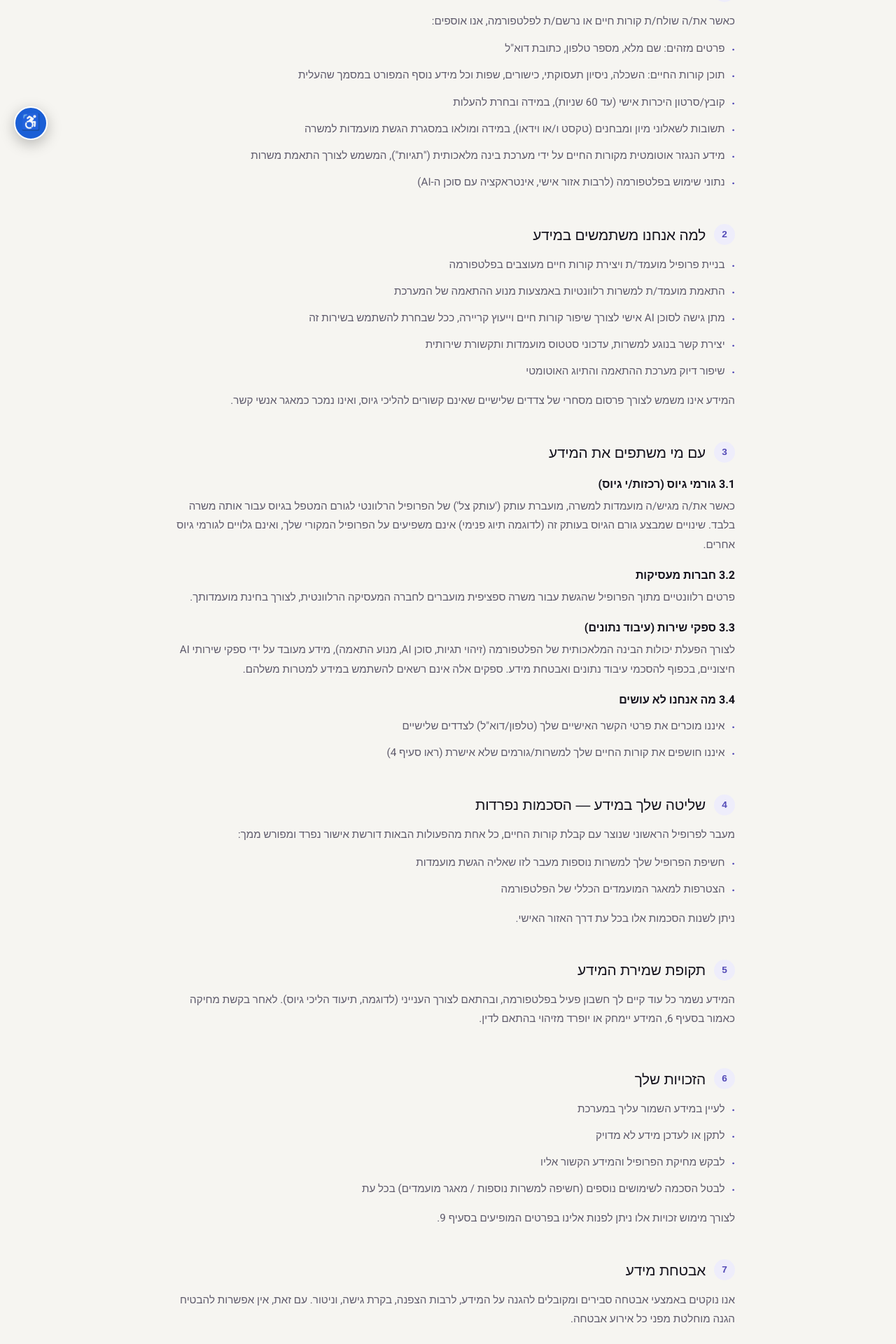
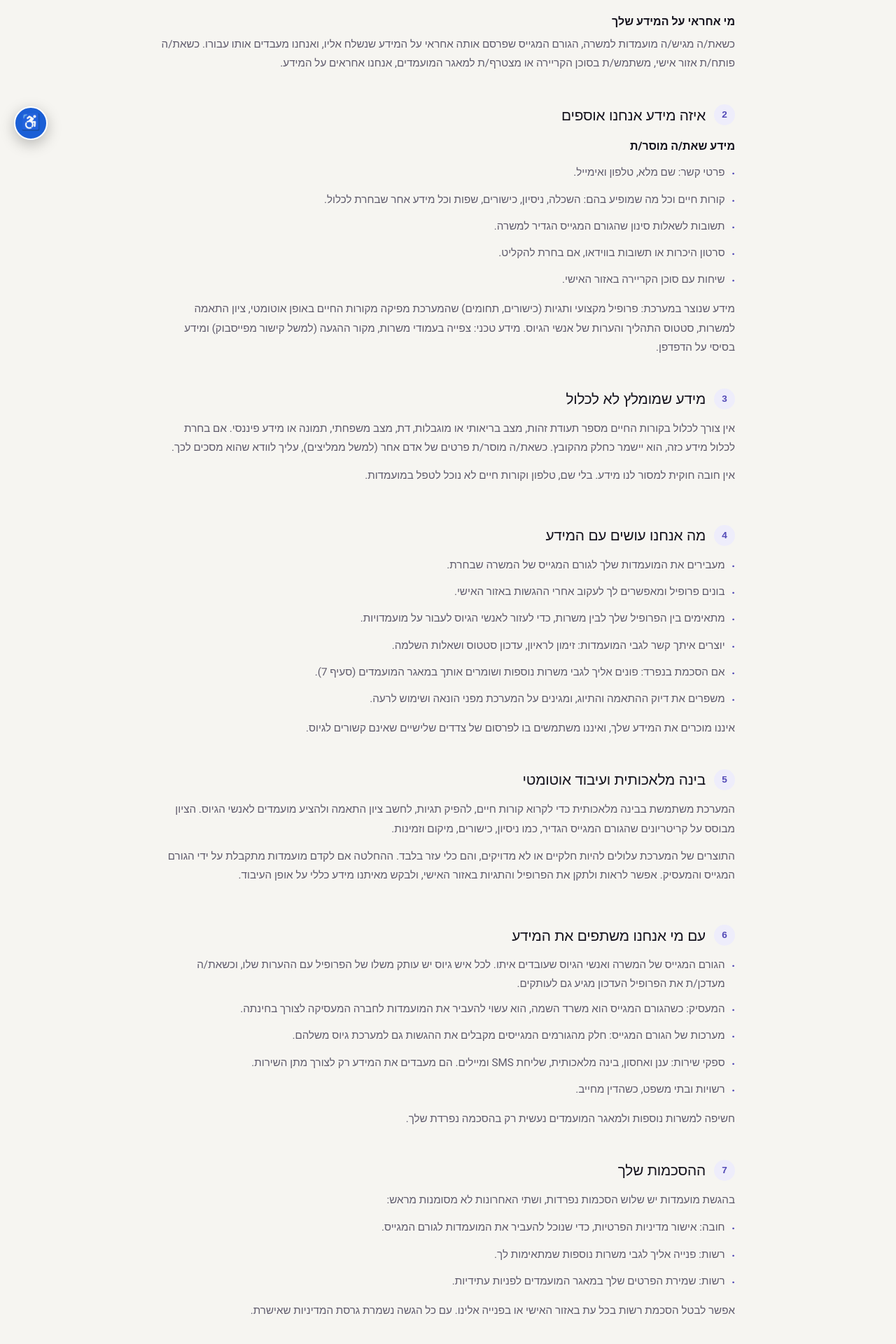
Before and after one commit to Giladben/hiro-website, a Next.js app: page /privacy in a window 1280 px wide. Shown: the part 580-2500 px from the top of the page at 70% size. Built offline with nearby package versions, Linux system fonts and the light colour scheme; a web font is replaced by a local one.

Commit message:
Legal: publish candidate privacy policy and terms (business-user duties, jurisdiction); fix operator entity to osek murshe

```diff
--- a/app/accessibility/page.tsx
+++ b/app/accessibility/page.tsx
@@ -11,7 +11,7 @@ const sections: LegalSection[] = [
     num: '1',
     title: 'מחויבות לנגישות',
     paragraphs: [
-      'מימד אנושי בע"מ, המפעילה את HirO, רואה חשיבות רבה במתן שירות שווה ונגיש לכלל הגולשים, לרבות אנשים עם מוגבלות. אנו פועלים להנגיש את האתר בהתאם לתקן הישראלי (ת"י) 5568 לנגישות תכנים באינטרנט ברמת AA, המבוסס על הנחיות WCAG 2.1 הבינלאומיות.',
+      'מימד אנושי, המפעילה את HirO, רואה חשיבות רבה במתן שירות שווה ונגיש לכלל הגולשים, לרבות אנשים עם מוגבלות. אנו פועלים להנגיש את האתר בהתאם לתקן הישראלי (ת"י) 5568 לנגישות תכנים באינטרנט ברמת AA, המבוסס על הנחיות WCAG 2.1 הבינלאומיות.',
     ],
   },
   {
@@ -57,7 +57,7 @@ export default function AccessibilityStatementPage() {
     <LegalPage
       badge="טיוטה — לעריכה ואישור"
       title="הצהרת נגישות — HirO"
-      intro={'הצהרה זו מתארת את מאמצי הנגישות של פלטפורמת HirO, המופעלת על ידי מימד אנושי בע"מ, ומהווה טיוטת עבודה להשלמת הפרטים החסרים ואישור.'}
+      intro={'הצהרה זו מתארת את מאמצי הנגישות של פלטפורמת HirO, המופעלת על ידי מימד אנושי, ומהווה טיוטת עבודה להשלמת הפרטים החסרים ואישור.'}
       sections={sections}
       note="יש להשלים את הפרטים המסומנים ([להשלמה]), למנות רכז/ת נגישות רשמי/ת ולערוך בדיקת נגישות מקצועית (ידנית, לא רק אוטומטית) לפני פרסום סופי של ההצהרה."
     />
--- a/app/privacy/page.tsx
+++ b/app/privacy/page.tsx
@@ -1,117 +1,186 @@
 import type { Metadata } from 'next'
 import { LegalPage, type LegalSection } from '@/components/legal/LegalPage'
 
+// When this text changes: update UPDATED below and PRIVACY_POLICY_VERSION in lib/legal.ts.
+const UPDATED = '25 באוקטובר 2026'
+const CONTACT = 'privacy@hiro.co.il'
+
 export const metadata: Metadata = {
   title: 'מדיניות פרטיות — Hiro',
-  description: 'מדיניות הפרטיות של פלטפורמת Hiro עבור מועמדים — אילו נתונים נאספים, כיצד הם משמשים ועם מי הם משותפים.',
+  description: 'מדיניות הפרטיות של HirO למועמדים: איזה מידע נאסף, איך משתמשים בו, עם מי משתפים אותו ומה הזכויות שלך.',
 }
 
 const sections: LegalSection[] = [
   {
     num: '1',
-    title: 'איזה מידע אנחנו אוספים',
-    intro: 'כאשר את/ה שולח/ת קורות חיים או נרשם/ת לפלטפורמה, אנו אוספים:',
-    bullets: [
-      'פרטים מזהים: שם מלא, מספר טלפון, כתובת דוא"ל',
-      'תוכן קורות החיים: השכלה, ניסיון תעסוקתי, כישורים, שפות וכל מידע נוסף המפורט במסמך שהעלית',
-      'קובץ/סרטון היכרות אישי (עד 60 שניות), במידה ובחרת להעלות',
-      'תשובות לשאלוני מיון ומבחנים (טקסט ו/או וידאו), במידה ומולאו במסגרת הגשת מועמדות למשרה',
-      'מידע הנגזר אוטומטית מקורות החיים על ידי מערכת בינה מלאכותית ("תגיות"), המשמש לצורך התאמת משרות',
-      'נתוני שימוש בפלטפורמה (לרבות אזור אישי, אינטראקציה עם סוכן ה-AI)',
+    title: 'מי אנחנו ועל מה המדיניות חלה',
+    paragraphs: [
+      'HirO היא מערכת לגיוס עובדים המופעלת על ידי מימד אנושי (עוסק מורשה), רח\' ההגנה 37, נתיבות ("אנחנו"). במערכת משתמשים משרדי השמה וארגונים שמגייסים עובדים ("הגורם המגייס").',
+      'המדיניות חלה על האתר hiro.co.il, על הגשת מועמדות למשרות, על האזור האישי למועמדים ועל סוכן הקריירה. היא לא חלה על אתרים ומערכות של צדדים שלישיים, לרבות מעסיקים.',
+    ],
+    subsections: [
+      {
+        title: 'מי אחראי על המידע שלך',
+        body: 'כשאת/ה מגיש/ה מועמדות למשרה, הגורם המגייס שפרסם אותה אחראי על המידע שנשלח אליו, ואנחנו מעבדים אותו עבורו. כשאת/ה פותח/ת אזור אישי, משתמש/ת בסוכן הקריירה או מצטרף/ת למאגר המועמדים, אנחנו אחראים על המידע.',
+      },
     ],
   },
   {
     num: '2',
-    title: 'למה אנחנו משתמשים במידע',
+    title: 'איזה מידע אנחנו אוספים',
+    subsections: [
+      { title: 'מידע שאת/ה מוסר/ת' },
+    ],
     bullets: [
-      'בניית פרופיל מועמד/ת ויצירת קורות חיים מעוצבים בפלטפורמה',
-      'התאמת מועמד/ת למשרות רלוונטיות באמצעות מנוע ההתאמה של המערכת',
-      'מתן גישה לסוכן AI אישי לצורך שיפור קורות חיים וייעוץ קריירה, ככל שבחרת להשתמש בשירות זה',
-      'יצירת קשר בנוגע למשרות, עדכוני סטטוס מועמדות ותקשורת שירותית',
-      'שיפור דיוק מערכת ההתאמה והתיוג האוטומטי',
+      'פרטי קשר: שם מלא, טלפון ואימייל.',
+      'קורות חיים וכל מה שמופיע בהם: השכלה, ניסיון, כישורים, שפות וכל מידע אחר שבחרת לכלול.',
+      'תשובות לשאלות סינון שהגורם המגייס הגדיר למשרה.',
+      'סרטון היכרות או תשובות בווידאו, אם בחרת להקליט.',
+      'שיחות עם סוכן הקריירה באזור האישי.',
     ],
-    closing: 'המידע אינו משמש לצורך פרסום מסחרי של צדדים שלישיים שאינם קשורים להליכי גיוס, ואינו נמכר כמאגר אנשי קשר.',
+    closing: 'מידע שנוצר במערכת: פרופיל מקצועי ותגיות (כישורים, תחומים) שהמערכת מפיקה מקורות החיים באופן אוטומטי, ציון התאמה למשרות, סטטוס התהליך והערות של אנשי הגיוס. מידע טכני: צפייה בעמודי משרות, מקור ההגעה (למשל קישור מפייסבוק) ומידע בסיסי על הדפדפן.',
   },
   {
     num: '3',
-    title: 'עם מי משתפים את המידע',
-    subsections: [
-      {
-        title: '3.1 גורמי גיוס (רכזות/י גיוס)',
-        body: 'כאשר את/ה מגיש/ה מועמדות למשרה, מועברת עותק (\'עותק צל\') של הפרופיל הרלוונטי לגורם המטפל בגיוס עבור אותה משרה בלבד. שינויים שמבצע גורם הגיוס בעותק זה (לדוגמה תיוג פנימי) אינם משפיעים על הפרופיל המקורי שלך, ואינם גלויים לגורמי גיוס אחרים.',
-      },
-      {
-        title: '3.2 חברות מעסיקות',
-        body: 'פרטים רלוונטיים מתוך הפרופיל שהגשת עבור משרה ספציפית מועברים לחברה המעסיקה הרלוונטית, לצורך בחינת מועמדותך.',
-      },
-      {
-        title: '3.3 ספקי שירות (עיבוד נתונים)',
-        body: 'לצורך הפעלת יכולות הבינה המלאכותית של הפלטפורמה (זיהוי תגיות, סוכן AI, מנוע התאמה), מידע מעובד על ידי ספקי שירותי AI חיצוניים, בכפוף להסכמי עיבוד נתונים ואבטחת מידע. ספקים אלה אינם רשאים להשתמש במידע למטרות משלהם.',
-      },
-      {
-        title: '3.4 מה אנחנו לא עושים',
-      },
-    ],
-    bullets: [
-      'איננו מוכרים את פרטי הקשר האישיים שלך (טלפון/דוא"ל) לצדדים שלישיים',
-      'איננו חושפים את קורות החיים שלך למשרות/גורמים שלא אישרת (ראו סעיף 4)',
+    title: 'מידע שמומלץ לא לכלול',
+    paragraphs: [
+      'אין צורך לכלול בקורות החיים מספר תעודת זהות, מצב בריאותי או מוגבלות, דת, מצב משפחתי, תמונה או מידע פיננסי. אם בחרת לכלול מידע כזה, הוא יישמר כחלק מהקובץ. כשאת/ה מוסר/ת פרטים של אדם אחר (למשל ממליצים), עליך לוודא שהוא מסכים לכך.',
+      'אין חובה חוקית למסור לנו מידע. בלי שם, טלפון וקורות חיים לא נוכל לטפל במועמדות.',
     ],
   },
   {
     num: '4',
-    title: 'שליטה שלך במידע — הסכמות נפרדות',
-    intro: 'מעבר לפרופיל הראשוני שנוצר עם קבלת קורות החיים, כל אחת מהפעולות הבאות דורשת אישור נפרד ומפורש ממך:',
+    title: 'מה אנחנו עושים עם המידע',
     bullets: [
-      'חשיפת הפרופיל שלך למשרות נוספות מעבר לזו שאליה הגשת מועמדות',
-      'הצטרפות למאגר המועמדים הכללי של הפלטפורמה',
+      'מעבירים את המועמדות שלך לגורם המגייס של המשרה שבחרת.',
+      'בונים פרופיל ומאפשרים לך לעקוב אחרי ההגשות באזור האישי.',
+      'מתאימים בין הפרופיל שלך לבין משרות, כדי לעזור לאנשי הגיוס לעבור על מועמדויות.',
+      'יוצרים איתך קשר לגבי המועמדות: זימון לראיון, עדכון סטטוס ושאלות השלמה.',
+      'אם הסכמת בנפרד: פונים אליך לגבי משרות נוספות ושומרים אותך במאגר המועמדים (סעיף 7).',
+      'משפרים את דיוק ההתאמה והתיוג, ומגינים על המערכת מפני הונאה ושימוש לרעה.',
     ],
-    closing: 'ניתן לשנות הסכמות אלו בכל עת דרך האזור האישי.',
+    closing: 'איננו מוכרים את המידע שלך, ואיננו משתמשים בו לפרסום של צדדים שלישיים שאינם קשורים לגיוס.',
   },
   {
     num: '5',
-    title: 'תקופת שמירת המידע',
+    title: 'בינה מלאכותית ועיבוד אוטומטי',
     paragraphs: [
-      'המידע נשמר כל עוד קיים לך חשבון פעיל בפלטפורמה, ובהתאם לצורך הענייני (לדוגמה, תיעוד הליכי גיוס). לאחר בקשת מחיקה כאמור בסעיף 6, המידע יימחק או יופרד מזיהוי בהתאם לדין.',
+      'המערכת משתמשת בבינה מלאכותית כדי לקרוא קורות חיים, להפיק תגיות, לחשב ציון התאמה ולהציע מועמדים לאנשי הגיוס. הציון מבוסס על קריטריונים שהגורם המגייס הגדיר, כמו ניסיון, כישורים, מיקום וזמינות.',
+      'התוצרים של המערכת עלולים להיות חלקיים או לא מדויקים, והם כלי עזר בלבד. ההחלטה אם לקדם מועמדות מתקבלת על ידי הגורם המגייס והמעסיק. אפשר לראות ולתקן את הפרופיל והתגיות באזור האישי, ולבקש מאיתנו מידע כללי על אופן העיבוד.',
     ],
   },
   {
     num: '6',
-    title: 'הזכויות שלך',
+    title: 'עם מי אנחנו משתפים את המידע',
     bullets: [
-      'לעיין במידע השמור עליך במערכת',
-      'לתקן או לעדכן מידע לא מדויק',
-      'לבקש מחיקת הפרופיל והמידע הקשור אליו',
-      'לבטל הסכמה לשימושים נוספים (חשיפה למשרות נוספות / מאגר מועמדים) בכל עת',
+      'הגורם המגייס של המשרה ואנשי הגיוס שעובדים איתו. לכל איש גיוס יש עותק משלו של הפרופיל עם ההערות שלו, וכשאת/ה מעדכן/ת את הפרופיל העדכון מגיע גם לעותקים.',
+      'המעסיק: כשהגורם המגייס הוא משרד השמה, הוא עשוי להעביר את המועמדות לחברה המעסיקה לצורך בחינתה.',
+      'מערכות של הגורם המגייס: חלק מהגורמים המגייסים מקבלים את ההגשות גם למערכת גיוס משלהם.',
+      'ספקי שירות: ענן ואחסון, בינה מלאכותית, שליחת SMS ומיילים. הם מעבדים את המידע רק לצורך מתן השירות.',
+      'רשויות ובתי משפט, כשהדין מחייב.',
     ],
-    closing: 'לצורך מימוש זכויות אלו ניתן לפנות אלינו בפרטים המופיעים בסעיף 9.',
+    closing: 'חשיפה למשרות נוספות ולמאגר המועמדים נעשית רק בהסכמה נפרדת שלך.',
   },
   {
     num: '7',
-    title: 'אבטחת מידע',
-    paragraphs: [
-      'אנו נוקטים באמצעי אבטחה סבירים ומקובלים להגנה על המידע, לרבות הצפנה, בקרת גישה, וניטור. עם זאת, אין אפשרות להבטיח הגנה מוחלטת מפני כל אירוע אבטחה.',
+    title: 'ההסכמות שלך',
+    intro: 'בהגשת מועמדות יש שלוש הסכמות נפרדות, ושתי האחרונות לא מסומנות מראש:',
+    bullets: [
+      'חובה: אישור מדיניות הפרטיות, כדי שנוכל להעביר את המועמדות לגורם המגייס.',
+      'רשות: פנייה אליך לגבי משרות נוספות שמתאימות לך.',
+      'רשות: שמירת הפרטים שלך במאגר המועמדים לפניות עתידיות.',
     ],
+    closing: 'אפשר לבטל הסכמת רשות בכל עת באזור האישי או בפנייה אלינו. עם כל הגשה נשמרת גרסת המדיניות שאישרת.',
   },
   {
     num: '8',
-    title: 'קטינים',
+    title: 'מידע אצל המעסיק',
     paragraphs: [
-      'הפלטפורמה אינה מיועדת לשימוש על ידי קטינים מתחת לגיל 18, ואיננו אוספים ביודעין מידע על קטינים.',
+      'מרגע שהמועמדות הועברה לגורם המגייס או למעסיק, הם אחראים לשימוש במידע לפי המדיניות שלהם. מחיקה אצלנו לא מוחקת עותקים שכבר הועברו כדין לגורם המגייס, למעסיק או למערכת שלהם. בקשות לגבי מידע כזה כדאי להפנות גם אליהם, ואנחנו נעזור להעביר את הבקשה.',
     ],
   },
   {
     num: '9',
-    title: 'יצירת קשר',
+    title: 'הודעות ודיוור',
     paragraphs: [
-      'בכל שאלה או בקשה בנוגע למדיניות זו או למידע השמור עליך, ניתן לפנות אלינו בדוא"ל demo@hiro.co.il, או דרך עמוד יצירת הקשר.',
+      'הודעות שירות (על המועמדות, זימונים, אבטחה וחשבון) נשלחות כחלק מהשירות. הודעות על משרות נוספות ותוכן שיווקי נשלחים רק בהסכמתך, ובכל הודעה יש דרך להסרה. הסרה מדיוור לא עוצרת הודעות שירות.',
     ],
   },
   {
     num: '10',
+    title: 'שיחות מוקלטות',
+    paragraphs: [
+      'שיחות עם אנשי הגיוס או עם מערכת סינון טלפונית עשויות להיות מוקלטות ומתומללות בכלים אוטומטיים, לצורך תיעוד התהליך, שירות ובקרת איכות. אם השיחה מוקלטת, נודיע על כך בתחילתה.',
+    ],
+  },
+  {
+    num: '11',
+    title: 'העברת מידע לחו"ל',
+    paragraphs: [
+      'חלק מספקי השירות שלנו (למשל ספקי ענן ובינה מלאכותית) מאחסנים או מעבדים מידע מחוץ לישראל, ורמת ההגנה שם עשויה להיות שונה. ההעברה נעשית לפי הדין הישראלי, בכפוף להתחייבויות חוזיות ולאמצעי הגנה מתאימים.',
+    ],
+  },
+  {
+    num: '12',
+    title: 'כמה זמן שומרים את המידע',
+    paragraphs: [
+      'קורות חיים ופרופיל נשמרים עד 24 חודשים מהפעילות האחרונה שלך (כניסה לאזור האישי, עדכון פרטים או הגשת מועמדות), אלא אם ביקשת מחיקה קודם. בתום התקופה המידע נמחק או מותמם.',
+      'מידע מסוים נשמר זמן ארוך יותר כשהדין מחייב, או לצורך תיעוד הסכמות, טיפול בתלונות והגנה משפטית. עותקי גיבוי נשמרים לתקופה נוספת לפי מחזורי הגיבוי, ואינם בשימוש שוטף.',
+    ],
+  },
+  {
+    num: '13',
+    title: 'הזכויות שלך',
+    bullets: [
+      'לעיין במידע שלנו עליך.',
+      'לבקש לתקן מידע שגוי, לא שלם או לא מעודכן.',
+      'לבקש למחוק את הפרופיל והמידע שלך.',
+      'לבטל הסכמה לפניות על משרות נוספות או לשמירה במאגר.',
+      'לקבל מידע כללי על העיבוד האוטומטי (סעיף 5).',
+    ],
+    closing: `לפנייה: ${CONTACT} או דרך האזור האישי. נבקש פרטים לאימות זהות, ונענה תוך 30 יום. ייתכן שלא נוכל למחוק מידע שהדין מחייב לשמור. אם לא קיבלת מענה מספק, אפשר לפנות לרשות להגנת הפרטיות.`,
+  },
+  {
+    num: '14',
+    title: 'מידע סטטיסטי',
+    paragraphs: [
+      'אנחנו רשאים להשתמש במידע מצרפי או מותמם, שאינו מזהה אותך, לצורך שיפור השירות וניתוח מגמות בשוק העבודה. לא ננסה לזהות מחדש מידע מותמם.',
+    ],
+  },
+  {
+    num: '15',
+    title: 'עוגיות',
+    paragraphs: [
+      'האתר משתמש רק בעוגיות ובאחסון מקומי הנחוצים לתפקודו (למשל שמירת משרות שסימנת והעדפות נגישות). איננו משתמשים בעוגיות פרסום של צדדים שלישיים. אם זה ישתנה, נעדכן כאן ונבקש הסכמה כשהדין מחייב.',
+    ],
+  },
+  {
+    num: '16',
+    title: 'אבטחת מידע',
+    paragraphs: [
+      'אנחנו מגינים על המידע באמצעים ארגוניים וטכנולוגיים מקובלים, ובהם הצפנה בתעבורה, בקרת גישה לפי הרשאות, תיעוד גישה וגיבויים. שום מערכת אינה חסינה לחלוטין. באירוע אבטחה חמור נפעל לפי הדין, ובכלל זה נדווח לרשות להגנת הפרטיות ולמי שנפגע ככל שנדרש.',
+    ],
+  },
+  {
+    num: '17',
+    title: 'קטינים',
+    paragraphs: [
+      'השירות מיועד לבני 18 ומעלה. איננו אוספים ביודעין מידע על קטינים.',
+    ],
+  },
+  {
+    num: '18',
     title: 'שינויים במדיניות',
     paragraphs: [
-      'מדיניות זו עשויה להתעדכן מעת לעת. נעדכן על שינויים מהותיים באמצעות הודעה בפלטפורמה או בדוא"ל.',
-      'עודכן לאחרונה: [תאריך להשלמה]',
+      'נעדכן את המדיניות כשהשירות או הדין משתנים. על שינוי מהותי נודיע באתר או באזור האישי, וכשהדין מחייב הסכמה חדשה נבקש אותה לפני השימוש החדש.',
+    ],
+  },
+  {
+    num: '19',
+    title: 'יצירת קשר',
+    paragraphs: [
+      `בכל שאלה או בקשה בנוגע לפרטיות: ${CONTACT}, או בדואר: מימד אנושי, רח' ההגנה 37, נתיבות.`,
+      `עודכן לאחרונה: ${UPDATED}.`,
     ],
   },
 ]
@@ -119,11 +188,9 @@ const sections: LegalSection[] = [
 export default function PrivacyPolicyPage() {
   return (
     <LegalPage
-      badge="טיוטה — לעריכה משפטית"
-      title="מדיניות פרטיות למועמדים — HirO"
-      intro={'מדיניות זו מוגשת על ידי מימד אנושי בע"מ ("החברה", "אנחנו"), המפעילה את מערכת HirO ("המערכת", "הפלטפורמה"), ומתארת כיצד אנו אוספים, משתמשים, משתפים ושומרים מידע על מועמדים המשתמשים בפלטפורמה. מסמך זה מיועד להיות מובן וברור, ומהווה טיוטת עבודה להשלמה ואישור משפטי.'}
+      title="מדיניות פרטיות למועמדים"
+      intro="המדיניות מסבירה איזה מידע אנחנו אוספים עליך כשאת/ה מחפש/ת עבודה דרך HirO, מה אנחנו עושים איתו, עם מי אנחנו משתפים אותו ומה הזכויות שלך. כתבנו אותה בשפה פשוטה, כדי שיהיה ברור למה את/ה מסכים/ה."
       sections={sections}
-      note="מסמך זה הוא טיוטת עבודה ואינו מהווה ייעוץ משפטי. יש להשלים את הפרטים המסומנים ([להשלמה]) ולקבל אישור עורך/ת דין לפני פרסום סופי."
     />
   )
 }
```
Also changed, not shown: app/terms/page.tsx (+21 -9 lines).
